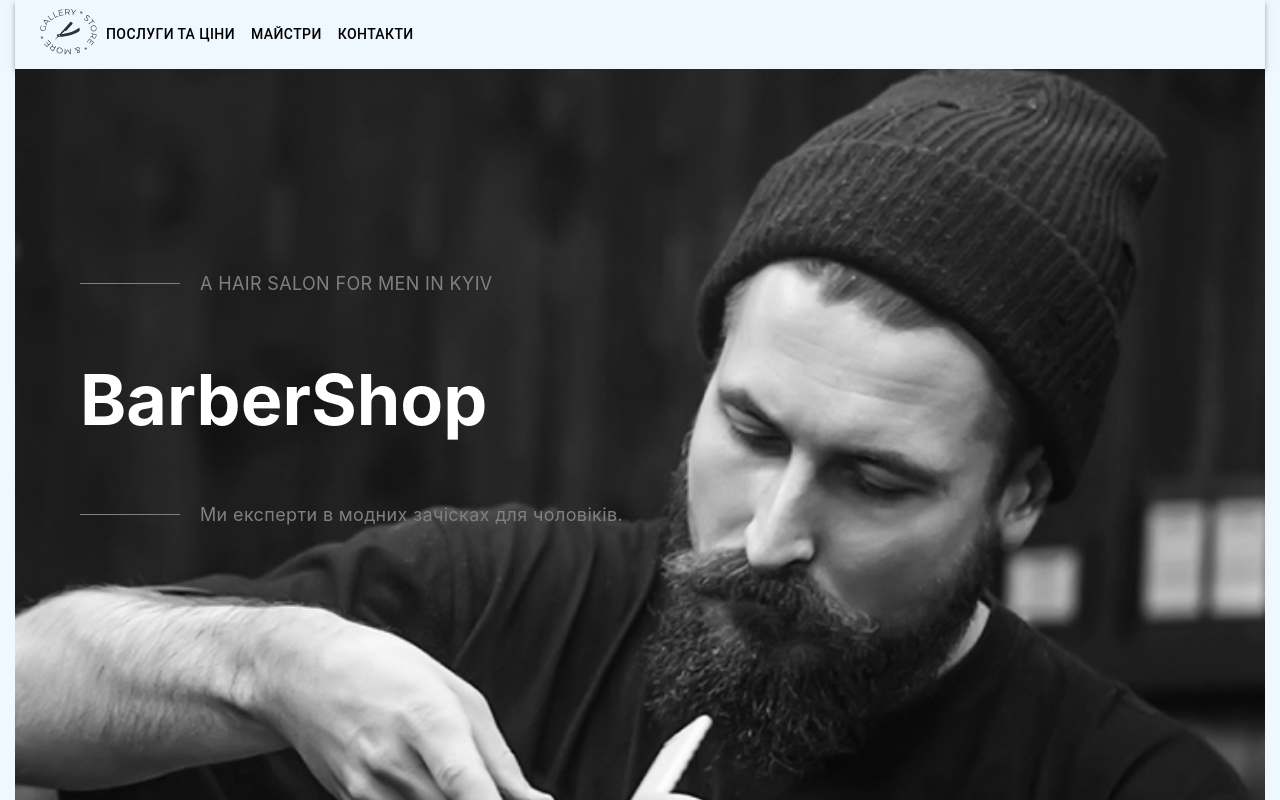
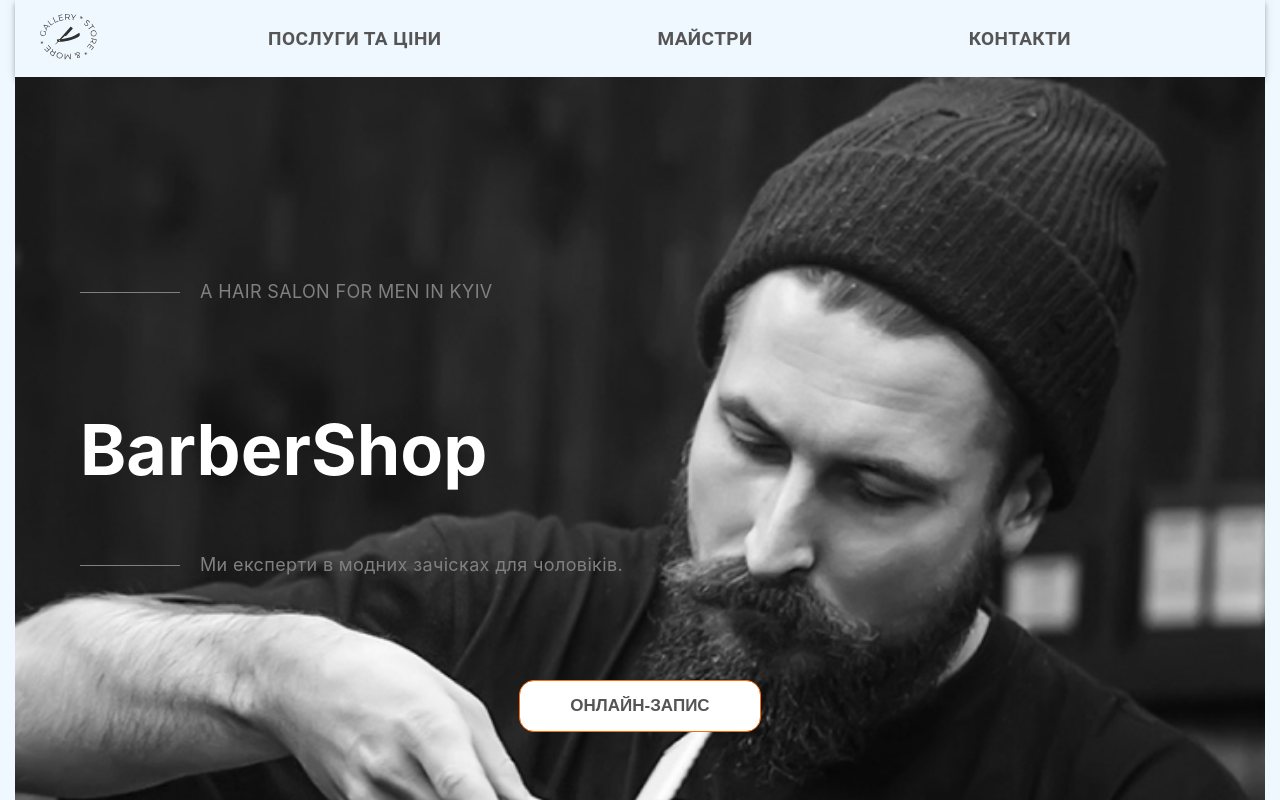
Before and after one commit to OllBond/new-barbershop, a React app: page / in a window 1280 px wide. Shown: the top 800 px of the page. Built offline with nearby package versions, Linux system fonts and the light colour scheme.

Commit message:
add styles

```diff
--- a/src/modules/Main/Main.jsx
+++ b/src/modules/Main/Main.jsx
@@ -1,5 +1,21 @@
+import { useState, useCallback } from "react";
+
+import ButtonOnline from "../../shared/components/ButtonOnline/ButtonOnline";
+import Modal from "../../shared/components/ModalWindow/ModalWindow";
+import OnlineRegisterForm from "../../modules/OnlineRegisterForm/OnlineRegisterForm";
+
 import css from "./main.module.css";
+
 const Main = () => {
+  const [showModal, setShowModal] = useState(false);
+
+  const openModal = useCallback(() => {
+    setShowModal(true);
+  }, []);
+
+  const closeModal = useCallback(() => {
+    setShowModal(false);
+  }, []);
   return (
     <main>
       <section className={css.sectionMain}>
@@ -10,6 +26,12 @@ const Main = () => {
             <p className={css.text}>
               Ми експерти в модних зачісках для чоловіків.
             </p>
+            <ButtonOnline text="ОНЛАЙН-ЗАПИС" openModal={openModal} />
+            {showModal && (
+              <Modal close={closeModal}>
+                <OnlineRegisterForm />
+              </Modal>
+            )}
           </div>
         </div>
       </section>
--- a/src/modules/Main/main.module.css
+++ b/src/modules/Main/main.module.css
@@ -8,7 +8,7 @@
 
 @media screen and (max-width: 767px) {
   .sectionMain {
-    padding: 200px 35px;
+    padding: 60px 20px;
   }
   .title {
     font-size: 40px;
@@ -16,6 +16,7 @@
   }
   .text {
     font-size: 19px;
+    margin-bottom: 100px;
   }
   .text::before {
     display: inline-block;
@@ -35,6 +36,7 @@
   .text {
     display: flex;
     align-items: center;
+    margin-bottom: 100px;
     color: var(--hero-text-color);
     font-size: 18px;
     line-height: 1.67;
--- a/src/modules/NavBar/NavBar.jsx
+++ b/src/modules/NavBar/NavBar.jsx
@@ -1,9 +1,6 @@
 import { NavLink } from "react-router-dom";
 
 import LogoIcon from "../../icons/LogoIcon";
-// import Navigation from "./Navigation/Navigation";
-
-// import css from "./navbar.module.css";
 
 // MUI
 import * as React from "react";
@@ -96,7 +93,17 @@ const NavBar = () => {
                 ))}
               </Menu>
             </Box>
-            <Box sx={{ flexGrow: 1, display: { xs: "none", md: "flex" } }}>
+            <Box
+              sx={{
+                flexGrow: 1,
+                display: {
+                  xs: "none",
+                  md: "flex",
+                  justifyContent: "center",
+                  gap: "200px",
+                },
+              }}
+            >
               {pages.map((page) => (
                 <Button
                   key={page}
@@ -108,7 +115,12 @@ const NavBar = () => {
                   }}
                 >
                   <NavLink
-                    style={{ textDecoration: "none", color: "black" }}
+                    style={{
+                      textDecoration: "none",
+                      color: "var(--primary-text-color)",
+                      fontWeight: "bold",
+                      fontSize: "19px",
+                    }}
                     to={`/${page}`}
                   >
                     {page}
--- a/src/modules/OnlineRegisterForm/OnlineRegisterForm.jsx
+++ b/src/modules/OnlineRegisterForm/OnlineRegisterForm.jsx
@@ -1,7 +1,7 @@
 import { Formik, Form, Field, ErrorMessage } from "formik";
 import { object, string } from "yup";
 
-import Button from "../../shared/components/Button/Button";
+import ButtonOnline from "../../shared/components/ButtonOnline/ButtonOnline";
 
 import css from "./online-register-form.module.css";
 import styled from "styled-components";
@@ -66,7 +66,7 @@ const OnlineRegisterForm = () => {
             rows="4"
           ></Field>
           <ErrorMessage name="message" component="div" />
-          <Button text="ВІДПРАВИТИ" type="submit" />
+          <ButtonOnline text="ВІДПРАВИТИ" type="submit" />
         </div>
       </Form>
     </Formik>
--- a/src/modules/PriceList/PriceList.jsx
+++ b/src/modules/PriceList/PriceList.jsx
@@ -1,6 +1,6 @@
 import { useState, useCallback } from "react";
 
-import Button from "../../shared/components/Button/Button";
+import ButtonOnline from "../../shared/components/ButtonOnline/ButtonOnline";
 import Modal from "../../shared/components/ModalWindow/ModalWindow";
 import OnlineRegisterForm from "../OnlineRegisterForm/OnlineRegisterForm";
 
@@ -56,7 +56,7 @@ const PriceList = () => {
             </li>
           </ul>
         </div>
-        <Button text="ОНЛАЙН-ЗАПИС" openModal={openModal} />
+        <ButtonOnline text="ОНЛАЙН-ЗАПИС" openModal={openModal} />
         {showModal && (
           <Modal close={closeModal}>
             <OnlineRegisterForm />
--- a/src/shared/components/Button/Button.jsx
+++ b/src/shared/components/ButtonOnline/ButtonOnline.jsx
@@ -1,6 +1,6 @@
 import css from "./button.module.css";
 
-const Button = ({ text, openModal }) => {
+const ButtonOnline = ({ text, openModal }) => {
   return (
     <div>
       <button className={css.btn} onClick={openModal} type="submit">
@@ -9,4 +9,4 @@ const Button = ({ text, openModal }) => {
     </div>
   );
 };
-export default Button;
+export default ButtonOnline;
```
Also changed, not shown: src/shared/components/ButtonOnline/button.module.css (renamed from src/shared/components/Button/button.module.css).
